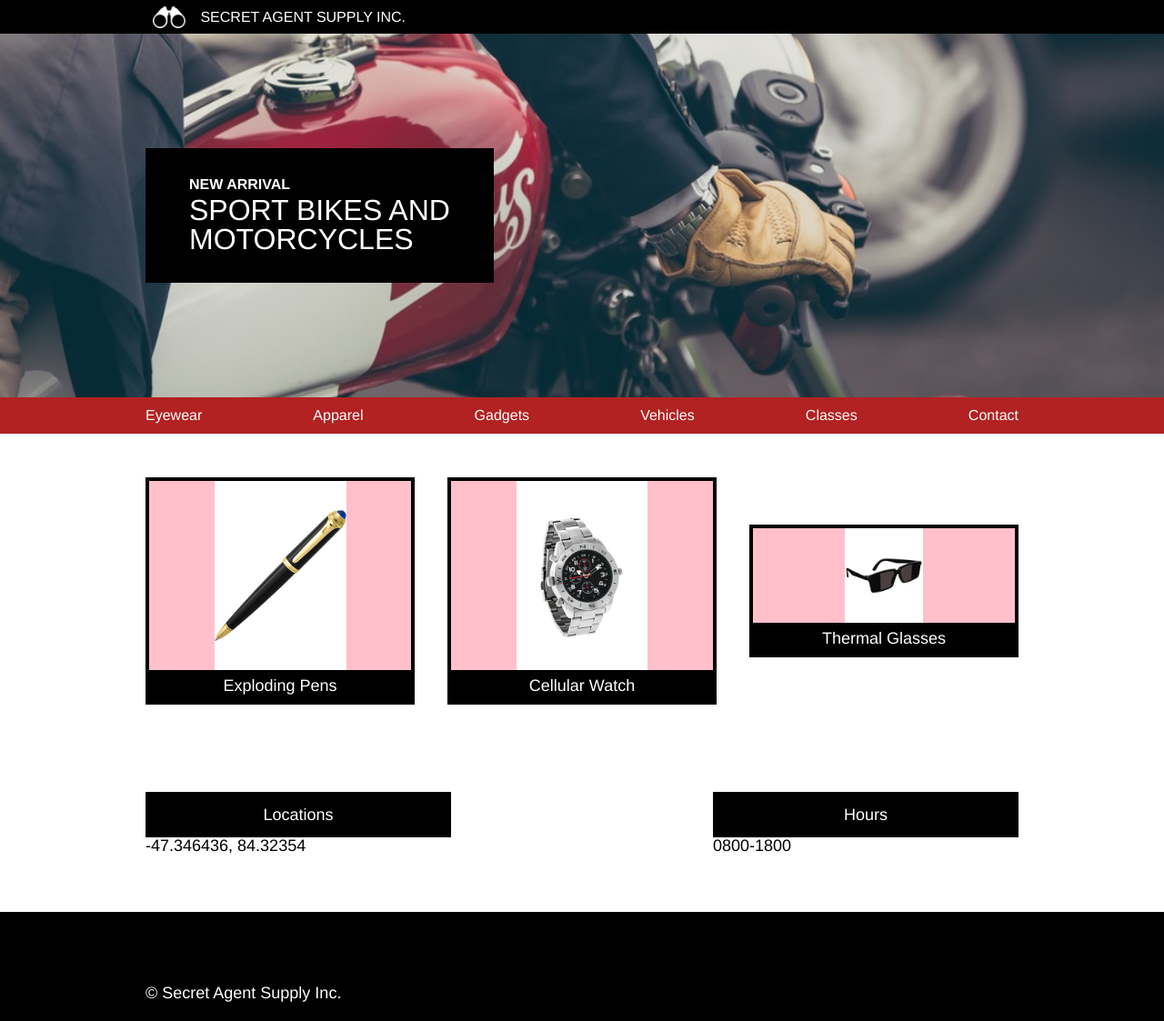
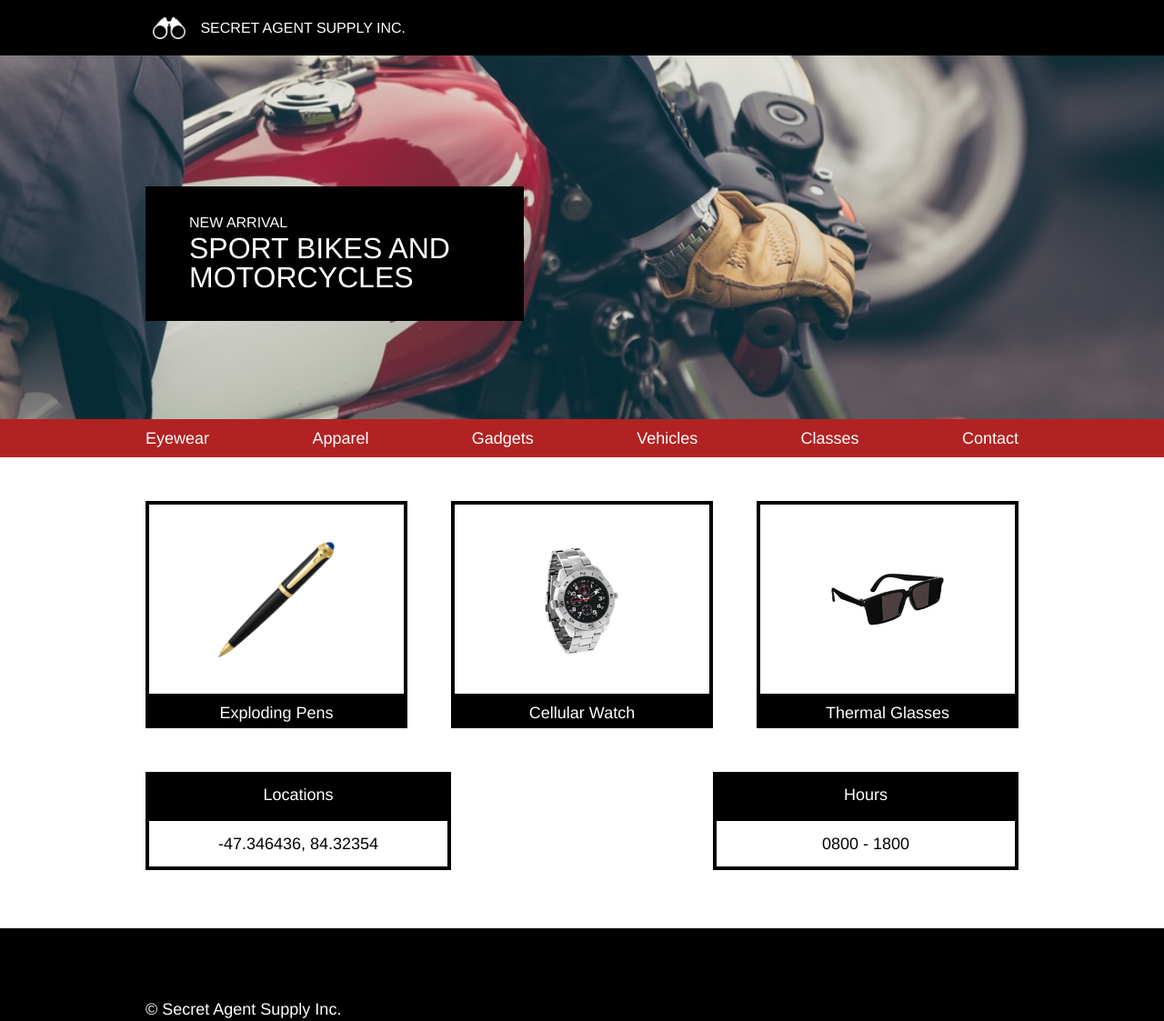
Before and after one commit to andreasphilippidis/secretagentsupply, a plain HTML site: page index.html in a window 1280 px wide. Shown: the top 1123 px of the page at 91% size. Drawn offline with Linux system fonts and the light colour scheme; files whose address does not match are found by name.

Commit message:
Major restructure and cleanup.

```diff
--- a/index.html
+++ b/index.html
@@ -8,70 +8,72 @@
   </head>
   <body>
     <!--header section-->
-    <div class="header-slider">
     <header>
-        <img src="./resources/images/logo.png" alt="logo.png"/>
-        <p>SECRET AGENT SUPPLY INC.</p>
+      <div class="container">
+        <img src="resources/images/logo.png" alt="logo.png"/>
+        <span>SECRET AGENT SUPPLY INC.</span>
+      </div>
     </header>
-    </div>
-    <!--main section-->
-    <div class="main">
     <!--main banner-->
     <div class="banner">
-        <div class="message-slider">
-          <div class="message">
-          <h2>NEW ARRIVAL</h2>
-          <h1>SPORT BIKES AND <br/> MOTORCYCLES</h1>
+      <div class="container">
+        <div class="headline">
+          <h4>NEW ARRIVAL</h4>
+          <h1>SPORT BIKES AND MOTORCYCLES</h1>
         </div>
       </div>
     </div>
     <!--navigation section-->
     <nav>
-        <ul>
-          <li><p>Eyewear</p></li>
-          <li><p>Apparel</p></li>
-          <li><p>Gadgets</p></li>
-          <li><p>Vehicles</p></li>
-          <li><p>Classes</p></li>
-          <li><p>Contact</p></li>
+      <ul class="container">
+        <li><span>Eyewear</span></li>
+        <li><span>Apparel</span></li>
+        <li><span>Gadgets</span></li>
+        <li><span>Vehicles</span></li>
+        <li><span>Classes</span></li>
+        <li><span>Contact</span></li>
       </ul>
     </nav>
     <!--products section-->
+    <div class="container">
       <div class="products">
-        <div class="product-slider">
         <div class="product">
-          <img src="./resources/images/pen.png" alt="pen.png"/>
-          <p>Exploding Pens</p>
+          <div class="product-img">
+            <img src="resources/images/pen.png" alt="pen.png"/>
+          </div>
+          <span>Exploding Pens</span>
         </div>
         <div class="product">
-          <img src="./resources/images/watch.png" alt="watch.png"/>
-          <p>Cellular Watch</p>
+          <div class="product-img">
+            <img src="resources/images/watch.png" alt="watch.png"/>
+          </div>
+          <span>Cellular Watch</span>
         </div>
         <div class="product">
-          <img id="glasses" src="./resources/images/glasses.png" alt="glasses.png"/>
-          <p>Thermal Glasses</p>
+          <div class="product-img">
+            <img src="resources/images/glasses.png" alt="glasses.png"/>
+          </div>
+          <span>Thermal Glasses</span>
         </div>
       </div>
     </div>
-      <!--locations and hours section-->
-      <div class="findus">
-        <div class="findus-slider">
-            <div class="location">
-              <span>Locations</span>
-              <p>-47.346436, 84.32354</p>
+    <!--info section-->
+    <div class="container">
+      <div class="contact-info">
+        <div class="info">
+          <span class="title">Locations</span>
+          <span>-47.346436, 84.32354</span>
         </div>
-            <div class="hours">
-              <span>Hours</span>
-              <p>0800-1800</p>
-          </div>
-        </div>
+        <div class="info">
+          <span class="title">Hours</span>
+          <span>0800 - 1800</span>
         </div>
       </div>
     </div>
     <!--footer section-->
     <footer>
-      <div class="slider">
-      <p>&copy; Secret Agent Supply Inc.</p>
+      <div class="container">
+        <span>&copy; Secret Agent Supply Inc.</span>
       </div>
     </footer>
   </body>
--- a/resources/css/style.css
+++ b/resources/css/style.css
@@ -1,216 +1,136 @@
 /*global*/
-body{
+body {
   display: block;
-  background-color: grey;
+  background-color: #ffffff;
   padding: 0;
-  margin: 0;
+  /*font*/
   font-family: Helvetica;
   font-size: 18px;
 }
-
-.column{
-  flex-direction: column;
-}
-/*header section*/
-.header-slider{
-  display: flex;
-  justify-content: center;
-  align-items: center;
-  width: 100%;
-  background-color: #000000
+.container {
+  max-width: 960px;
+  margin: 0 auto;
 }
 
-header{
+/*header section*/ /*done*/
+
+header {
+  color: #ffffff;
+  background-color: #000000;
+}
+header .container {
   display: flex;
-  justify-content: center;
   align-items: center;
-  color: #ffffff;
-  width: 960px;
-  height: auto;
+  padding: .75rem 0;
+}
+header img {
+  height: 1.5rem;
+  padding-left: .5rem;
+  border: none;
+}
+header span {
+  font-size: 1rem;
+  padding: .66rem 0 .66rem 1rem;
 }
 
-header img{
-  display: inline-block;
-  height: 1.5rem;
-  padding-left: .5rem;
-  padding-right: 1rem;
-}
+/*banner*/ /*done*/
 
-header p{
-  display: inline-block;
-  font-size: 1rem;
-  flex-grow: 1;
-  padding: .66rem 0;
-}
-
-/*main section*/
-.main{
-  width: 100%;
-  background-color: #ffffff;
-}
-
-/*banner*/
-.banner{
-  display: flex;
-  justify-content: center;
-  align-items: center;
+.banner {
   height: 25rem;
-  width: 100%;
   background-image: url(/users/imac/desktop/secretagentsupply/resources/images/moto.jpeg);
   background-size: cover;
   background-position: center;
   background-repeat: no-repeat;
 }
-
-.message-slider{
-  display: flex;
-  justify-content: flex-start;
-  align-items: center;
-  width: 960px;
-}
-
-.message{
-  display: flex;
-  flex-direction: column;
-  justify-content: flex-start;
-  align-items: flex-start;
+.headline {
   background-color: #000000;
   color: #ffffff;
-  /*margin-top: 9rem;*/
+  width: 20rem;
   padding: 2rem 3rem;
+  position: relative;
+  top: 9rem; /*offset from natural position*/
 }
-
-.message h2{
-  display: block;
+.headline h4 {
   font-size: 1rem;
-  font-weight: bold;
   padding-bottom: .25rem;
 }
-
-.message h1{
-  display: block;
+.headline h1 {
   font-size: 2rem;
 }
 
-/*navigation section*/
+/*navigation section*/ /*done*/
 
-nav{
+nav {
+  background-color: #b22222;
+  color: #ffffff;
+}
+nav .container{
+  display: flex;
+  align-items: center;
+  justify-content: space-between;
+  padding: .75rem .5rem;
+}
+
+/*products section*/ /*done*/
+
+.products {
+  display: flex;
+  justify-content: space-between;
+  margin: 3rem 0rem;
+}
+.product {
+  width: 30%;
+}
+.product-img {
   display: flex;
   justify-content: center;
   align-items: center;
-  width: 100%;
-  background-color: #b22222;
-}
-
-
-nav ul{
-  display: flex;
-  justify-content: space-between;
-  align-items: center;
-  width: 960px;
-  color: #ffffff;
-}
-
-ul li{
-  display: inline-block;
-  font-size: 1rem;
-  padding: 0.75rem 0;
-}
-/*products section*/
-
-.products{
-  display: flex;
-  justify-content: center;
-  align-items: center;
-  width: 100%;
-  padding: 3rem 0rem;
-  background-color: #ffffff;
-}
-
-
-.product-slider{
-  display: flex;
-  justify-content: space-between;
-  align-items: center;
-  width: 960px;
-}
-
-.product{
-  display: flex;
-  flex-direction: column;
-  justify-content: center;
-  align-items: center;
-  width: 30%;
-  background-color: pink;
-  padding: 0;
+  height: 9rem;
+  padding: 2rem 0;
   border: solid 4px #000000;
 }
-
-.product img{
-  display: inline-block;
-  height: 9rem;
-  width: auto;
-  padding: 2rem 0;
-  background-color: #ffffff;
+.product-img img{
+  max-width: 8rem;
 }
-
-#glasses{
-  width: 30%;
-  height: auto;
-}
-.product p{
-  display: inline-block;
-  padding: 0.5rem 0;
-  width: 100%;
+.product span{
+  display: block;
+  padding: 0.5rem;
   text-align: center;
   color: #ffffff;
   background-color: #000000;
 }
 
-/*locations and hours section*/
-.findus{
-  display: flex;
-  justify-content: center;
-  align-items: center;
-  width: 100%;
-  padding-top: 3rem;
-  padding-bottom: 4rem;
-}
+/*info section*/ /*done*/
 
-.findus-slider{
+.contact-info {
   display: flex;
   justify-content: space-between;
-  align-items: center;
-  width: 960px;
+  margin: 3rem 0 0 0;
 }
-
-.location, .hours{
+.info {
   width: 35%;
 }
-
-.location span, .hours span{
-  display: flex;
-  flex-direction: column;
-  justify-content: center;
-  align-items: center;
+.info span{
+  display: block;
   padding: 1rem 2rem;
+  text-align: center;
+  border-right: solid 4px #000000;
+  border-left: solid 4px #000000;
+  border-bottom: solid 4px #000000;
+}
+.info .title {
+  display: block;
+  padding: 1rem 2rem;
+  text-align: center;
   background-color: #000000;
   color: #ffffff;
 }
 
-/*footer section*/
+/*footer section*/ /*done*/
 
 footer{
-  display: flex;
-  justify-content: center;
-  align-items: center;
-  padding: 5rem 0;
   background-color: #000000;
   color: #ffffff;
+  padding: 5rem .5rem;
+  margin-top: 4rem;
 }
- footer .slider{
-   display: flex;
-   justify-content: flex-start;
-   align-items: center;
-   width: 960px;
- }
```
Lines whose indentation alone changed are shown as unchanged.
